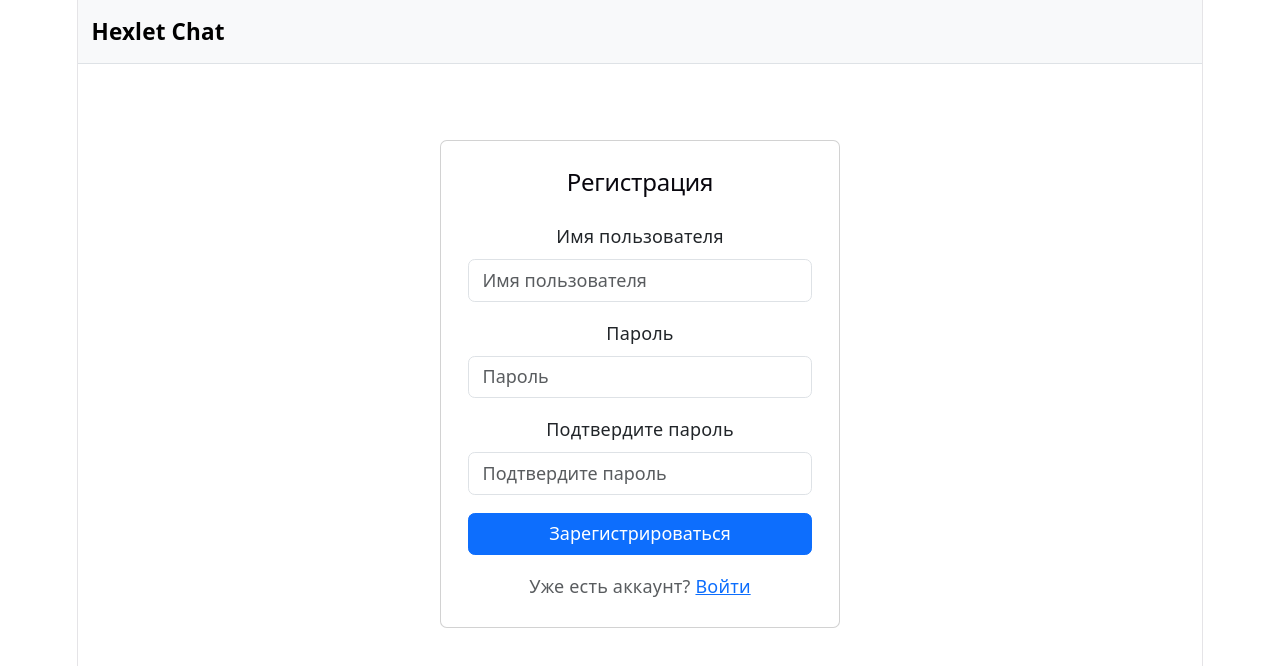
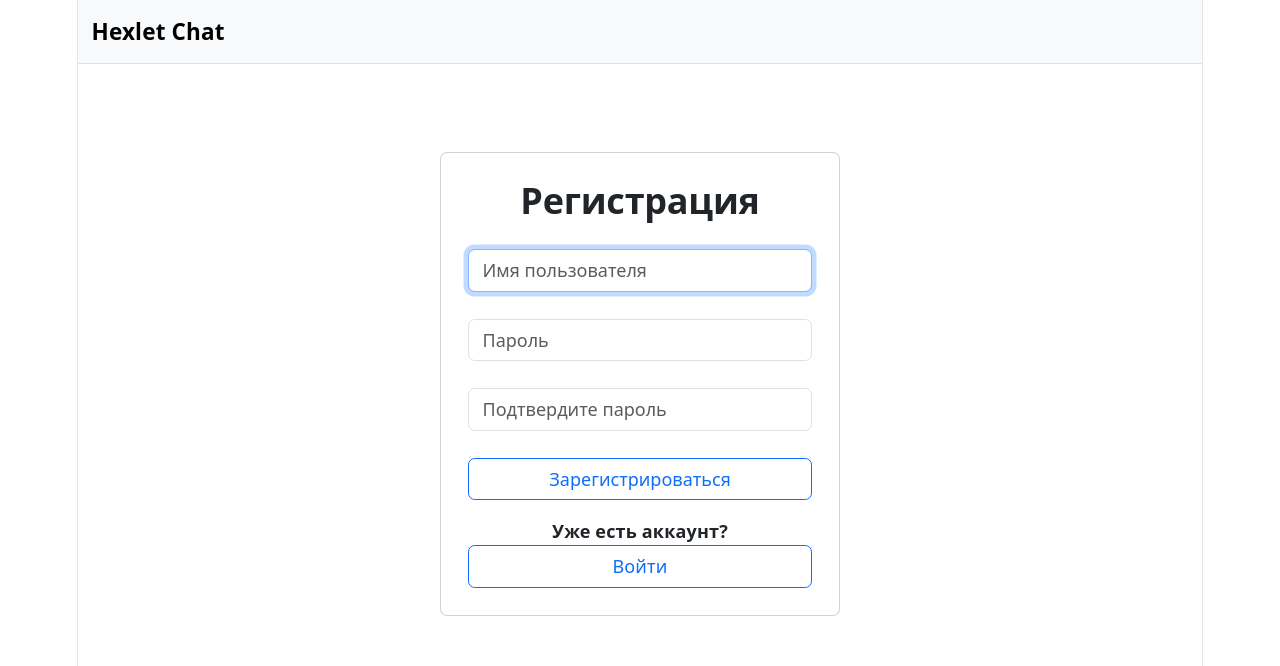
Before and after one commit to Mikhail-o0/frontend-project-12, a React (Vite) app in the folder frontend/: page /signup in a window 1280 px wide. Shown: the top 666 px of the page. Built offline with nearby package versions, Linux system fonts and the light colour scheme; what leo-profanity would draw is missing.

Commit message:
style: change login/signup links to outline buttons

```diff
--- a/frontend/src/App.jsx
+++ b/frontend/src/App.jsx
@@ -9,6 +9,7 @@ import Layout from './components/Layout'
 function App() {
   return (
     <BrowserRouter>
+      <div style={{ height: '100vh', overflow: 'hidden' }}>
         <Layout>
           <Routes>
             <Route
@@ -24,6 +25,7 @@ function App() {
             <Route path="*" element={<NotFound />} />
           </Routes>
         </Layout>
+      </div>
     </BrowserRouter>
   )
 }
--- a/frontend/src/components/Channels.jsx
+++ b/frontend/src/components/Channels.jsx
@@ -17,8 +17,8 @@ const Channels = ({
   }
 
   return (
-    <div className="d-flex flex-column h-100">
-      <div className="d-flex justify-content-between align-items-center p-3 border-bottom">
+    <div className="d-flex flex-column" style={{ height: '100%', overflow: 'hidden' }}>
+      <div className="d-flex justify-content-between align-items-center p-3 border-bottom" style={{ flexShrink: 0 }}>
         <h5 className="m-0">{t('chat.channels.title')}</h5>
         <button
           type="button"
@@ -29,7 +29,7 @@ const Channels = ({
           +
         </button>
       </div>
-      <ul className="list-group list-group-flush flex-grow-1 overflow-auto">
+      <ul className="list-group list-group-flush flex-grow-1 overflow-auto" style={{ minHeight: 0 }}>
         {channels.map((channel) => (
           <li
             key={channel.id}
--- a/frontend/src/components/Layout.jsx
+++ b/frontend/src/components/Layout.jsx
@@ -2,9 +2,9 @@ import Header from './Header'
 
 const Layout = ({ children }) => {
   return (
-    <div className="d-flex flex-column min-vh-100">
+    <div className="d-flex flex-column h-100">
       <Header />
-      <main className="flex-grow-1">
+      <main className="flex-grow-1" style={{ overflow: 'hidden' }}>
         {children}
       </main>
     </div>
--- a/frontend/src/components/Messages.jsx
+++ b/frontend/src/components/Messages.jsx
@@ -14,6 +14,7 @@ const Messages = ({ channelId, channelName }) => {
   const [newMessage, setNewMessage] = useState('')
   const [localMessages, setLocalMessages] = useState([])
   const messagesEndRef = useRef(null)
+  const inputRef = useRef(null) // ← Добавлен ref для поля ввода
 
   const currentUser = useSelector((state) => state.auth.user)
 
@@ -77,6 +78,10 @@ const Messages = ({ channelId, channelName }) => {
       setNewMessage('')
       await addMessage(messageData).unwrap()
       await refetch()
+
+      if (inputRef.current) {
+        inputRef.current.focus()
+      }
     } catch (err) {
       console.error('Ошибка отправки сообщения:', err)
       toast.error(t('toasts.error.messageSendError'))
@@ -100,8 +105,8 @@ const Messages = ({ channelId, channelName }) => {
   }
 
   return (
-    <div className="d-flex flex-column h-100">
-      <div className="p-3 border-bottom d-flex justify-content-between align-items-center">
+    <div className="d-flex flex-column" style={{ height: '100%', overflow: 'hidden' }}>
+      <div className="p-3 border-bottom d-flex justify-content-between align-items-center" style={{ flexShrink: 0 }}>
         <div>
           <h5 className="m-0"># {channelName}</h5>
           <small className="text-muted">
@@ -113,7 +118,7 @@ const Messages = ({ channelId, channelName }) => {
         </span>
       </div>
 
-      <div className="flex-grow-1 overflow-auto p-3">
+      <div className="flex-grow-1 overflow-auto p-3" style={{ minHeight: 0 }}>
         {localMessages.length === 0 ? (
           <p className="text-muted text-center">{t('chat.messages.empty')}</p>
         ) : (
@@ -132,7 +137,7 @@ const Messages = ({ channelId, channelName }) => {
         )}
       </div>
 
-      <div className="p-3 border-top">
+      <div className="p-3 border-top" style={{ flexShrink: 0 }}>
         <form onSubmit={handleSubmit} className="d-flex gap-2">
           <input
             type="text"
@@ -142,6 +147,7 @@ const Messages = ({ channelId, channelName }) => {
             value={newMessage}
             onChange={(e) => setNewMessage(e.target.value)}
             disabled={!isConnected || isAdding}
+            ref={inputRef} // ← Добавлен ref
           />
           <button
             type="submit"
--- a/frontend/src/index.css
+++ b/frontend/src/index.css
@@ -109,3 +109,35 @@ code {
   padding: 4px 8px;
   background: var(--code-bg);
 }
+
+::-webkit-scrollbar {
+  width: 8px;
+  height: 8px;
+}
+
+::-webkit-scrollbar-track {
+  background: #f1f1f1;
+  border-radius: 4px;
+}
+
+::-webkit-scrollbar-thumb {
+  background: #c1c1c1;
+  border-radius: 4px;
+}
+
+::-webkit-scrollbar-thumb:hover {
+  background: #a8a8a8;
+}
+
+* {
+  scrollbar-width: thin;
+  scrollbar-color: #c1c1c1 #f1f1f1;
+}
+
+.auth-title {
+  text-align: center;
+  font-weight: 700;
+  font-size: 2rem;
+  color: #212529;
+  margin-bottom: 1.5rem;
+}
--- a/frontend/src/pages/Chat.jsx
+++ b/frontend/src/pages/Chat.jsx
@@ -42,16 +42,17 @@ const Chat = () => {
 
   if (!channels || !activeChannelId) {
     return (
-      <div className="d-flex justify-content-center align-items-center" style={{ height: 'calc(100vh - 56px)' }}>
+      <div className="d-flex justify-content-center align-items-center" style={{ height: '100vh' }}>
         {t('chat.loading')}
       </div>
     )
   }
 
   return (
-    <div className="container-fluid d-flex flex-column" style={{ height: 'calc(100vh - 56px)' }}>
-      <div className="row flex-grow-1">
-        <div className="col-md-3 col-lg-2 border-end p-0">
+    <div className="container-fluid d-flex flex-column" style={{ height: '100vh', overflow: 'hidden' }}>
+      <div className="row flex-grow-1" style={{ minHeight: 0, overflow: 'hidden' }}>
+        <div className="col-md-3 col-lg-2 border-end p-0 d-flex flex-column" style={{ overflow: 'hidden' }}>
+          <div style={{ flex: '1 1 0', minHeight: 0, overflow: 'hidden' }}>
             <Channels
               channels={channels}
               activeChannelId={activeChannelId}
@@ -62,11 +63,14 @@ const Chat = () => {
               error={channelsError}
             />
           </div>
-        <div className="col-md-9 col-lg-10 p-0">
+        </div>
+        <div className="col-md-9 col-lg-10 p-0 d-flex flex-column" style={{ overflow: 'hidden' }}>
+          <div style={{ flex: '1 1 0', minHeight: 0, overflow: 'hidden' }}>
             <Messages
               channelId={activeChannelId}
               channelName={activeChannel?.name || ''}
             />
+          </div>
         </div>
       </div>
 
@@ -98,4 +102,5 @@ const Chat = () => {
     </div>
   )
 }
+
 export default Chat
--- a/frontend/src/pages/Signup.jsx
+++ b/frontend/src/pages/Signup.jsx
@@ -40,7 +40,7 @@ const Signup = () => {
   return (
     <div className="container d-flex justify-content-center align-items-center" style={{ minHeight: '80vh' }}>
       <div className="card p-4" style={{ width: '400px' }}>
-        <h2 className="text-center mb-4">{t('signup.pageName')}</h2>
+        <h2 className="auth-title">{t('signup.pageName')}</h2>
         <Formik
           initialValues={{ username: '', password: '', confirmPassword: '' }}
           validationSchema={validationSchema}
@@ -54,16 +54,15 @@ const Signup = () => {
                 </div>
               )}
 
-              <div className="mb-3">
-                <label htmlFor="username" className="form-label">
-                  {t('signup.username')}
-                </label>
+              <div className="mb-4">
                 <Field
                   type="text"
                   id="username"
                   name="username"
                   className={`form-control ${errors.username && touched.username ? 'is-invalid' : ''}`}
                   placeholder={t('signup.username')}
+                  autoComplete="off"
+                  autoFocus
                   disabled={isLoading || isSubmitting}
                 />
                 {errors.username && touched.username && (
@@ -71,16 +70,14 @@ const Signup = () => {
                 )}
               </div>
 
-              <div className="mb-3">
-                <label htmlFor="password" className="form-label">
-                  {t('signup.password')}
-                </label>
+              <div className="mb-4">
                 <Field
                   type="password"
                   id="password"
                   name="password"
                   className={`form-control ${errors.password && touched.password ? 'is-invalid' : ''}`}
                   placeholder={t('signup.password')}
+                  autoComplete="new-password"
                   disabled={isLoading || isSubmitting}
                 />
                 {errors.password && touched.password && (
@@ -88,16 +85,14 @@ const Signup = () => {
                 )}
               </div>
 
-              <div className="mb-3">
-                <label htmlFor="confirmPassword" className="form-label">
-                  {t('signup.confirmPassword')}
-                </label>
+              <div className="mb-4">
                 <Field
                   type="password"
                   id="confirmPassword"
                   name="confirmPassword"
                   className={`form-control ${errors.confirmPassword && touched.confirmPassword ? 'is-invalid' : ''}`}
                   placeholder={t('signup.confirmPassword')}
+                  autoComplete="new-password"
                   disabled={isLoading || isSubmitting}
                 />
                 {errors.confirmPassword && touched.confirmPassword && (
@@ -107,15 +102,15 @@ const Signup = () => {
 
               <button
                 type="submit"
-                className="btn btn-primary w-100 mb-3"
+                className="btn btn-outline-primary w-100 mb-3"
                 disabled={isLoading || isSubmitting}
               >
                 {isLoading || isSubmitting ? t('signup.submitting') : t('signup.submit')}
               </button>
 
               <div className="text-center">
-                <span className="text-muted">{t('signup.hasAccount')} </span>
-                <Link to="/login">{t('signup.loginLink')}</Link>
+                <span className="text-dark fw-semibold">{t('signup.hasAccount')} </span>
+                <Link to="/login" className="btn btn-outline-primary w-100">{t('signup.loginLink')}</Link>
               </div>
             </Form>
           )}
```
Also changed, not shown: frontend/src/pages/Login.jsx (+9 -12 lines). Lines whose indentation alone changed are shown as unchanged.
